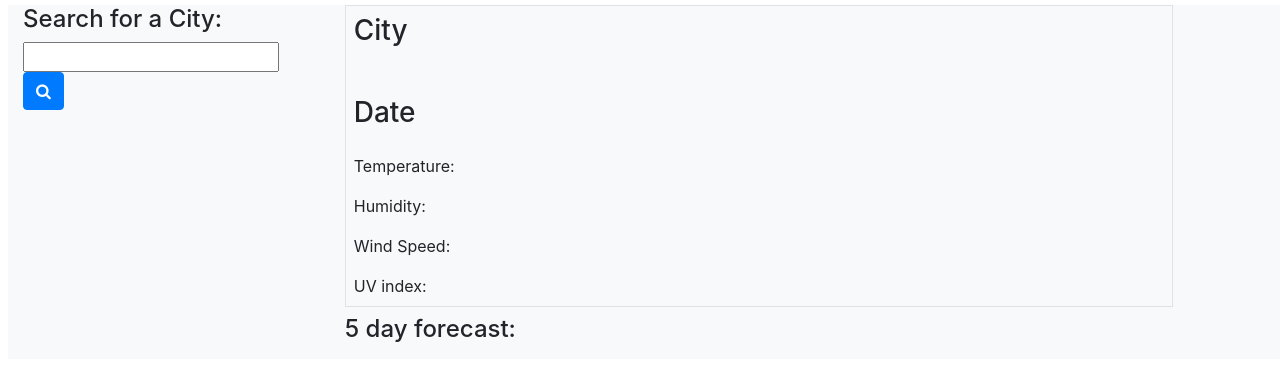
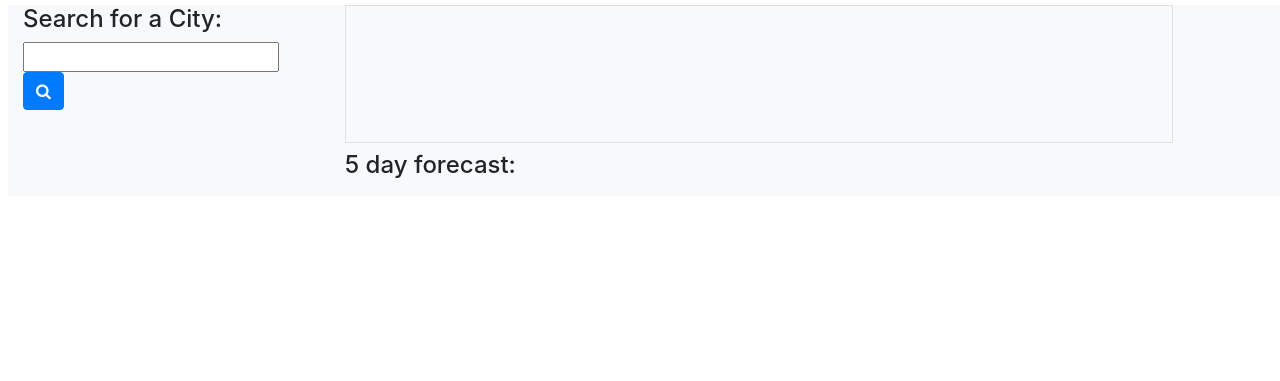
Before and after one commit to raymondlopez13/weather-app, a plain HTML site: page index.html in a window 1280 px wide. Shown: the part 73-454 px from the top of the page. Drawn offline with nearby package versions, Linux system fonts and the light colour scheme.

Commit message:
Deleted placeholder HTML test

```diff
--- a/index.html
+++ b/index.html
@@ -22,13 +22,13 @@
 
         <div class="col-md-8">
             <div class="border">
-                <h3 id="city-name" class="p-2">City</h3>
+                <h3 id="city-name" class="p-2"></h3>
                 <img class='pl-2' id="city-icon">
-                <h3 id="date" class="p-2">Date</h3>
-                <div id="city-temp" class="p-2">Temperature: </div>
-                <div id="city-humidity" class="p-2">Humidity: </div>
-                <div id="city-wind-speed" class="p-2">Wind Speed: </div>
-                <div id="city-UV-index" class="p-2">UV index: </div>
+                <h3 id="date" class="p-2"></h3>
+                <div id="city-temp" class="p-2"></div>
+                <div id="city-humidity" class="p-2"></div>
+                <div id="city-wind-speed" class="p-2"></div>
+                <div id="city-UV-index" class="p-2"></div>
             </div>
             <h4 class="pt-2">5 day forecast: </h4>
             <div class="row pt-2" id="weather-cards">
```
